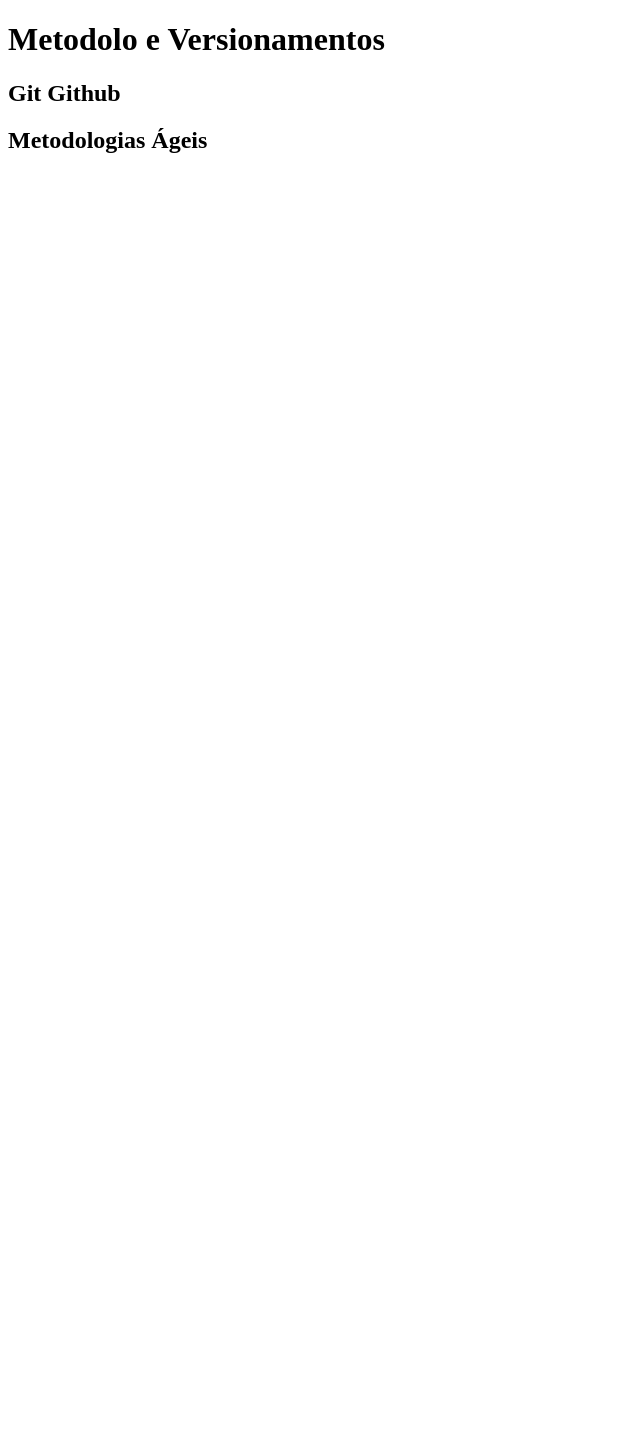
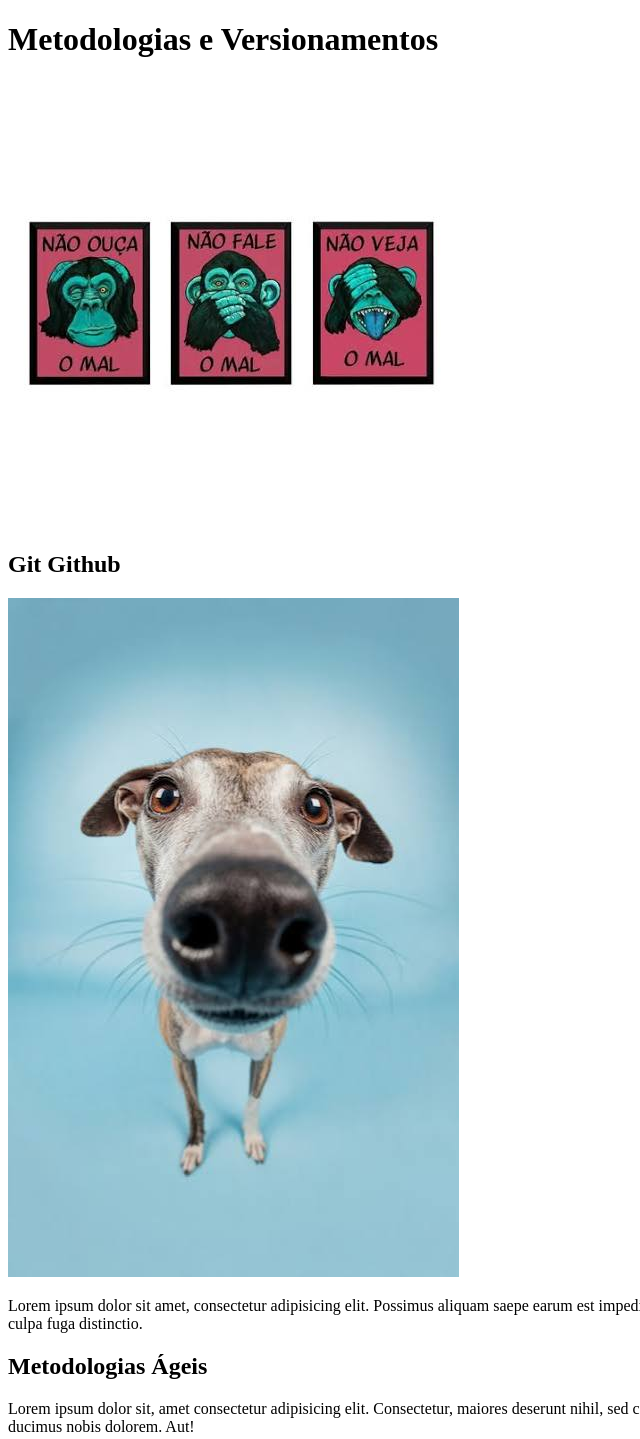
Before and after one commit to Danilo8706/pratica-branch, a plain HTML site: page new site/index.html in a window 1280 px wide. Shown: the whole page, without its empty margins (0-640 px from the left). Before the commit the page ends 800 px from the top, so only its background shows below. Drawn offline with Linux system fonts and the light colour scheme.

Commit message:
conteudo novo

```diff
--- a/new site/index.html
+++ b/new site/index.html
@@ -10,18 +10,20 @@
 </body>
     <main>
         <header>
-            <h1>Metodolo e Versionamentos</h1>
+            <h1>Metodologias e Versionamentos</h1>
+            <img src="/new site/imagens/foto4.jpg"
         </header>
         <article>
             <h2>Git Github</h2>
+            <img src="/new site/imagens/foto3.jpg" alt="sim">
             <p>
-
+                Lorem ipsum dolor sit amet, consectetur adipisicing elit. Possimus aliquam saepe earum est impedit, adipisci quaerat veniam ipsam iste delectus, officiis hic nemo ullam quisquam soluta. Cumque culpa fuga distinctio.
             </p>
         </article>
         <article>
             <h2>Metodologias Ágeis</h2>
             <p>
-
+               Lorem ipsum dolor sit, amet consectetur adipisicing elit. Consectetur, maiores deserunt nihil, sed culpa, voluptate tenetur porro itaque ad sunt fugiat! Praesentium deleniti autem aperiam provident ducimus nobis dolorem. Aut!
             </p>
         </article>
     </main>
```
Also changed, not shown: new site/imagens/foto1.jpg (added), new site/imagens/foto2.jpg (added), new site/imagens/foto3.jpg (added), new site/imagens/foto4.jpg (added).
